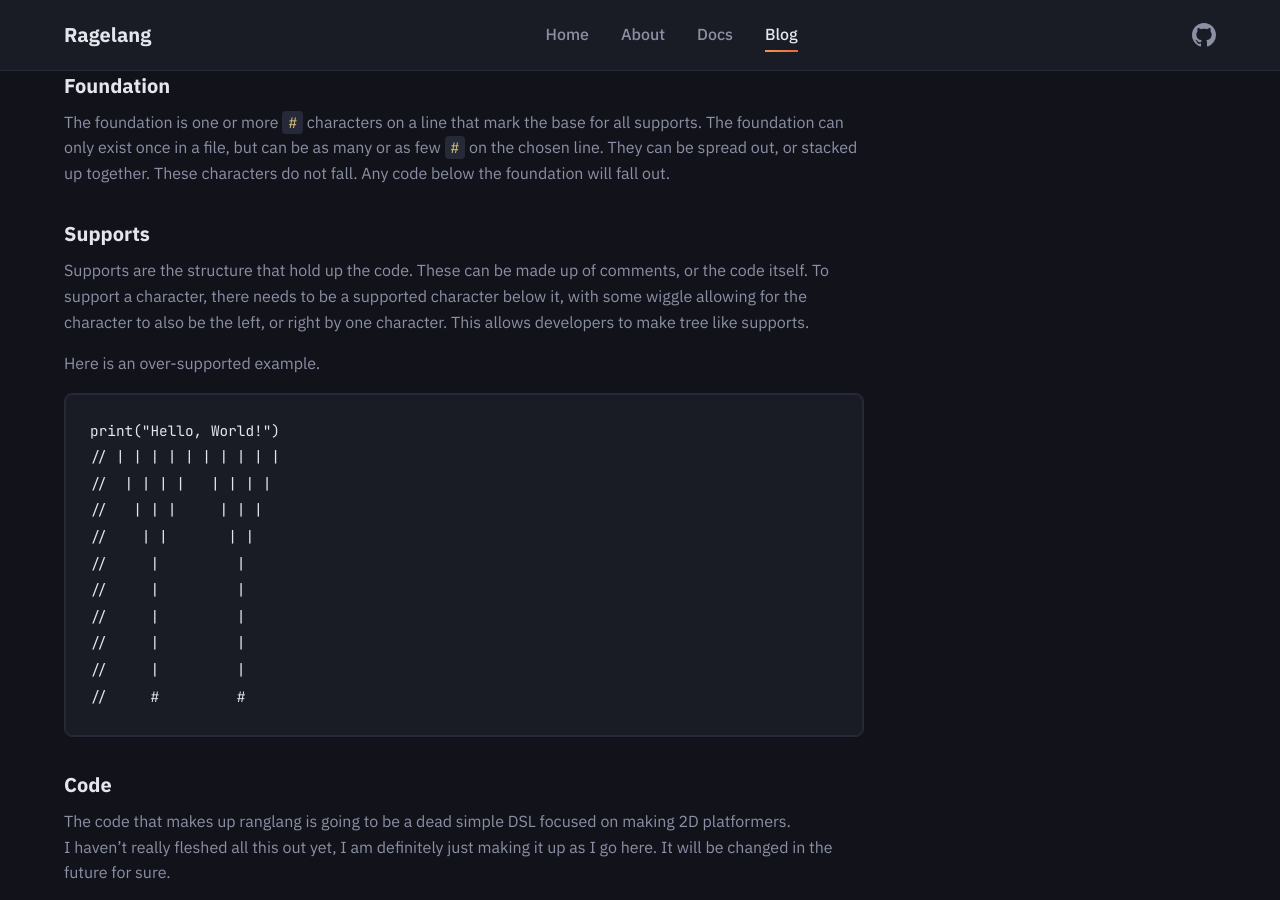
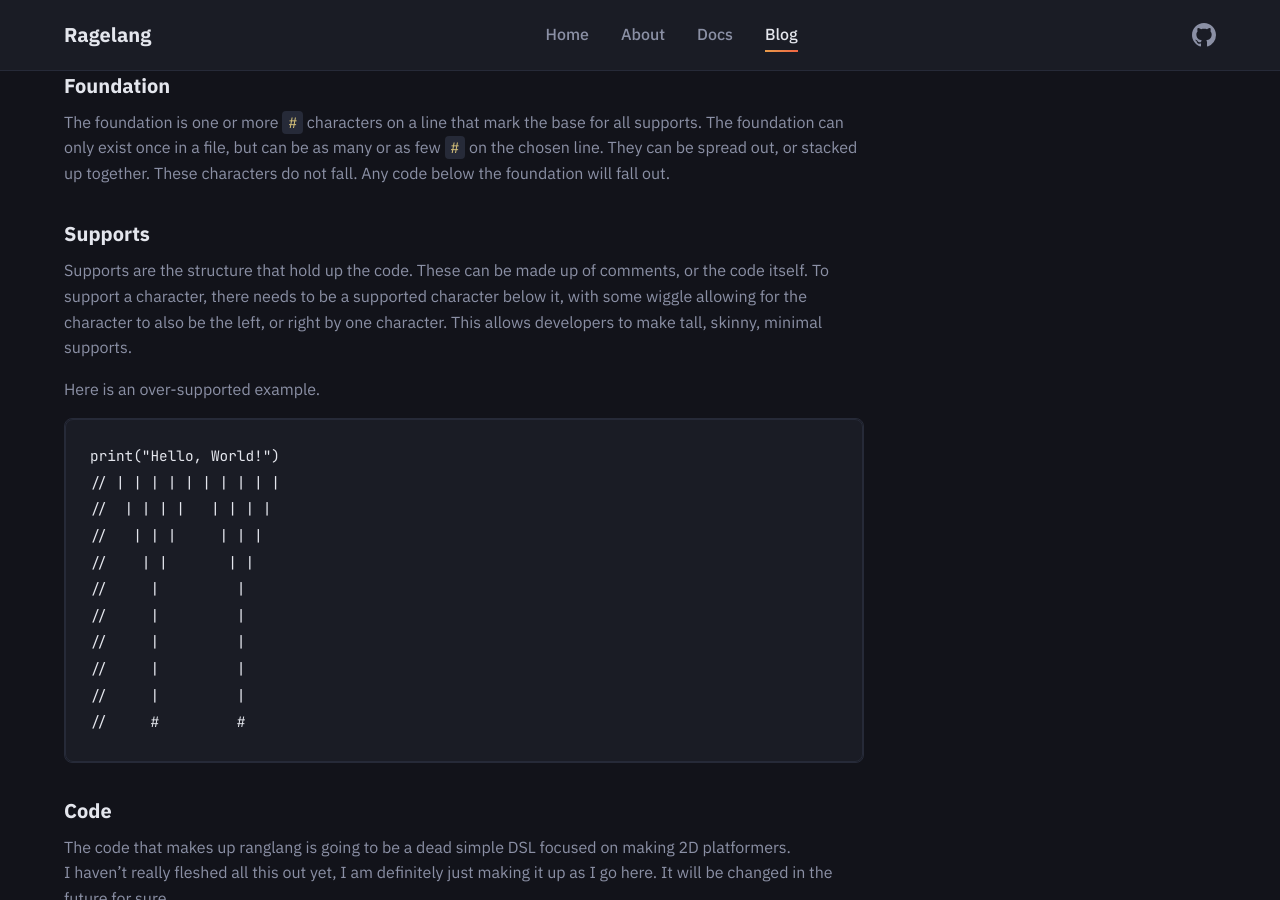
Before and after one commit to Rizato/Rizato.github.io, a Jekyll site: the page built from _posts/2025-12-15-introduction-to-ragelang.md, in a window 1280 px wide and 900 px high, scrolled down 596 px. Built offline with Jekyll 4.4.1, drawn with Linux system fonts in a browser that asks for light colours.

Commit message:
Better description of supports

```diff
--- a/_posts/2025-12-15-introduction-to-ragelang.md
+++ b/_posts/2025-12-15-introduction-to-ragelang.md
@@ -32,7 +32,7 @@ Any code below the foundation will fall out.
 Supports are the structure that hold up the code.
 These can be made up of comments, or the code itself.
 To support a character, there needs to be a supported character below it, with some wiggle allowing for the character to also be the left, or right by one character.
-This allows developers to make tree like supports.
+This allows developers to make tall, skinny, minimal supports.
 
 Here is an over-supported example.
 
```
